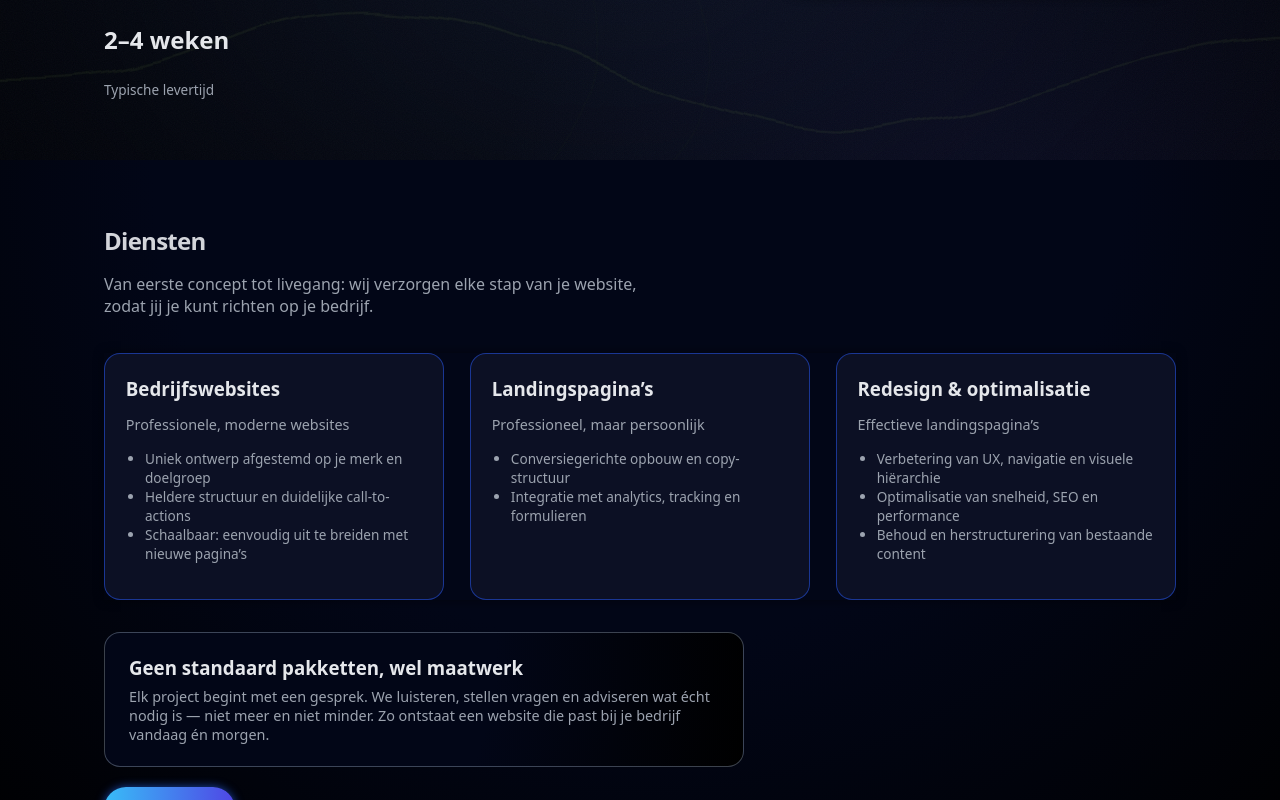
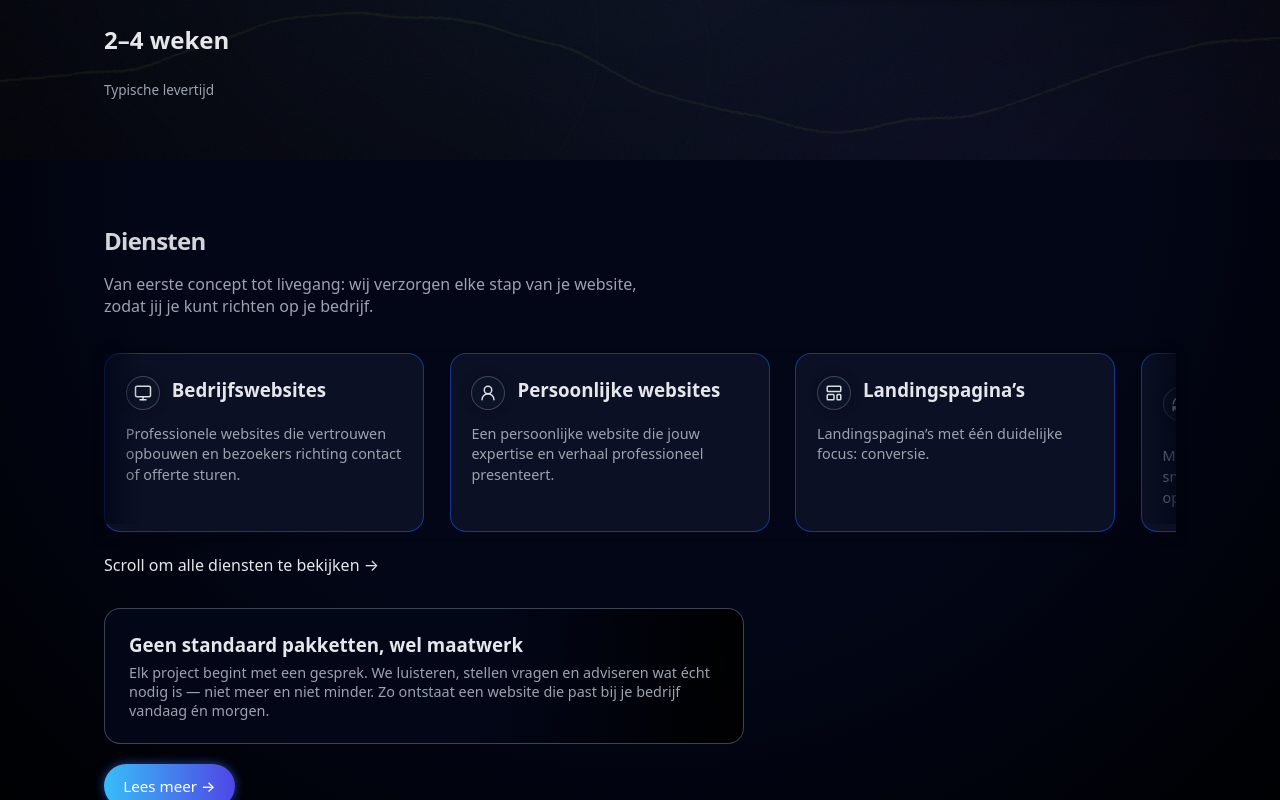
Before and after one commit to QXOonincx/Sequential, a Next.js app in the folder Nextjs/: page / in a window 1280 px wide. Shown: the part 493-1293 px from the top of the page. Built offline with nearby package versions, Linux system fonts and the light colour scheme; no server answers.

Commit message:
homepage met diensten afgemaakt

```diff
--- a/Nextjs/src/components/index.tsx
+++ b/Nextjs/src/components/index.tsx
@@ -1,23 +1,86 @@
 "use client";
 
-import React from "react";
+import React, { useMemo } from "react";
 import "@/styles/index.css";
 import Link from "next/link";
-// import NavBar from "./NavBar";
 import ContactForm from "./ContactForm";
 import { useTranslation, Trans } from "react-i18next";
-// import { Helmet } from "react-helmet-async";
+
+import {
+  Monitor,
+  UserRound,
+  LayoutTemplate,
+  RefreshCw,
+  Sparkles,
+  Settings,
+  Rocket,
+} from "lucide-react";
+
+type HomeService = {
+  key: string;
+  titleKey: string;
+  summaryKey: string;
+  icon: React.ReactNode;
+};
 
 const HomePage: React.FC = () => {
   const { t } = useTranslation();
 
+  const services: HomeService[] = useMemo(
+    () => [
+      {
+        key: "service1",
+        titleKey: "services.service1.title",
+        summaryKey: "services.service1.summary",
+        icon: <Monitor size={18} aria-hidden="true" />,
+      },
+      {
+        key: "service2",
+        titleKey: "services.service2.title",
+        summaryKey: "services.service2.summary",
+        icon: <UserRound size={18} aria-hidden="true" />,
+      },
+      {
+        key: "service3",
+        titleKey: "services.service3.title",
+        summaryKey: "services.service3.summary",
+        icon: <LayoutTemplate size={18} aria-hidden="true" />,
+      },
+      {
+        key: "service4",
+        titleKey: "services.service4.title",
+        summaryKey: "services.service4.summary",
+        icon: <RefreshCw size={18} aria-hidden="true" />,
+      },
+      {
+        key: "service5",
+        titleKey: "services.service5.title",
+        summaryKey: "services.service5.summary",
+        icon: <Sparkles size={18} aria-hidden="true" />,
+      },
+      {
+        key: "service6",
+        titleKey: "services.service6.title",
+        summaryKey: "services.service6.summary",
+        icon: <Settings size={18} aria-hidden="true" />,
+      },
+      {
+        key: "service7",
+        titleKey: "services.service7.title",
+        summaryKey: "services.service7.summary",
+        icon: <Rocket size={18} aria-hidden="true" />,
+      },
+    ],
+    []
+  );
+
   return (
     <>
-      {/* Full-page animated background (no cards / no extra sections needed) */}
+      {/* Page-scoped styling for the horizontal services row */}
+
+      {/* Full-page animated background */}
       <div className="sq-bg" aria-hidden="true">
-        {/* Soft glows + vignette */}
         <div className="sq-bg-glow" />
-        {/* Moving topo lines */}
         <svg
           className="sq-topo"
           viewBox="0 0 1400 900"
@@ -25,7 +88,6 @@ const HomePage: React.FC = () => {
           focusable="false"
         >
           <defs>
-            {/* Animated turbulence warp (remove seed animation to prevent jumps) */}
             <filter id="warp">
               <feTurbulence
                 type="fractalNoise"
@@ -59,7 +121,6 @@ const HomePage: React.FC = () => {
             </filter>
           </defs>
 
-          {/* Layer A */}
           <g
             className="layer-a"
             filter="url(#warp)"
@@ -74,7 +135,6 @@ const HomePage: React.FC = () => {
             <path d="M-80,760 C120,690 260,760 420,700 C620,620 780,790 940,760 C1100,740 1220,680 1380,720 C1540,770 1660,760 1800,700" />
           </g>
 
-          {/* Layer B */}
           <g
             className="layer-b"
             filter="url(#warp)"
@@ -89,14 +149,10 @@ const HomePage: React.FC = () => {
           </g>
         </svg>
 
-        {/* Subtle noise */}
         <div className="sq-bg-noise" />
       </div>
 
       <div className="sq-root">
-        {/* <Helmet> ... </Helmet> */}
-        {/* <NavBar /> */}
-
         <main>
           {/* Hero */}
           <section className="sq-hero">
@@ -145,43 +201,39 @@ const HomePage: React.FC = () => {
                 <p>{t("services.subtitle")}</p>
               </div>
 
-              <div className="sq-grid-3">
-                <div className="sq-card">
-                  <h3>{t("services.cards.business.title")}</h3>
-                  <p>{t("services.service1.kopje")}</p>
-                  <ul className="sq-card-list">
-                    <li>{t("services.cards.business.list.1")}</li>
-                    <li>{t("services.cards.business.list.2")}</li>
-                    <li>{t("services.cards.business.list.3")}</li>
-                  </ul>
-                </div>
+              <div className="sq-services-scroll">
+                <div className="sq-services-fade left" aria-hidden="true" />
+                <div className="sq-services-fade right" aria-hidden="true" />
 
-                <div className="sq-card">
-                  <h3>{t("services.cards.landing.title")}</h3>
-                  <p>{t("services.service2.kopje")}</p>
-                  <ul className="sq-card-list">
-                    <li>{t("services.cards.landing.list.1")}</li>
-                    <li>{t("services.cards.landing.list.2")}</li>
-                  </ul>
-                </div>
+                <div className="sq-services-row" role="list">
+                  {services.map((s) => (
+                    <div
+                      key={s.key}
+                      className="sq-card sq-services-item"
+                      role="listitem"
+                    >
+                      <div className="sq-home-service-head">
+                        <span className="sq-home-service-icon">{s.icon}</span>
+                        <h3 className="sq-home-service-title">
+                          {t(s.titleKey)}
+                        </h3>
+                      </div>
 
-                <div className="sq-card">
-                  <h3>{t("services.cards.redesign.title")}</h3>
-                  <p>{t("services.service3.kopje")}</p>
-                  <ul className="sq-card-list">
-                    <li>{t("services.cards.redesign.list.1")}</li>
-                    <li>{t("services.cards.redesign.list.2")}</li>
-                    <li>{t("services.cards.redesign.list.3")}</li>
-                  </ul>
+                      <p className="sq-home-service-summary">
+                        {t(s.summaryKey)}
+                      </p>
+                    </div>
+                  ))}
                 </div>
               </div>
+
+              <p>{t("services.scrollHint")}</p>
 
               {/* ✅ Extra tekstblok onderaan bij Diensten */}
               <div className="sq-process-outro" style={{ marginTop: "2rem" }}>
                 <h3>{t("services.outro.title")}</h3>
                 <p>{t("services.outro.text")}</p>
               </div>
-
               <div style={{ marginTop: "1.25rem" }}>
                 <Link href="/onze-diensten" className="sq-btn sq-btn-primary">
                   {t("services.link")}
--- a/Nextjs/src/locales/en/translation.json
+++ b/Nextjs/src/locales/en/translation.json
@@ -35,6 +35,8 @@
   "services.service1.list.2": "Clear structure, navigation, and visual hierarchy",
   "services.service1.list.3": "Scalable: easy to expand with new pages",
   "services.service1.list.4": "Mobile-friendly, fast, and built cleanly",
+
+  "services.scrollHint": "Scroll to see al services →",
 
   "services.service2.title": "Personal websites",
   "services.service2.kopje": "Professional, but personal",
--- a/Nextjs/src/locales/nl/translation.json
+++ b/Nextjs/src/locales/nl/translation.json
@@ -109,6 +109,8 @@
 
   "services.link": "Lees meer →",
 
+  "services.scrollHint": "Scroll om alle diensten te bekijken →",
+
   "process.title": "Ons proces",
   "process.subtitle": "Een helder en eenvoudig traject, zodat je altijd weet wat de volgende stap is.",
   "process.step1.title": "Ontdekking & benodigheden",
--- a/Nextjs/src/styles/sections.css
+++ b/Nextjs/src/styles/sections.css
@@ -274,8 +274,144 @@
   border: 1px solid rgba(148, 163, 184, 0.4);
 }
 
-/* Responsive grids */
+/* =========================================================
+   Homepage – Horizontal Services Scroll
+   (Merged: old CSS + the CSS that was inside the HomePage <style jsx global>)
+   ========================================================= */
 
+.sq-services-scroll {
+  position: relative;
+  margin-top: 1.2rem;
+}
+
+/* Horizontal scroll row */
+.sq-services-row {
+  display: flex;
+  gap: 1.6rem;
+  overflow-x: auto;
+  padding-bottom: 0.4rem;
+
+  scroll-snap-type: x mandatory;
+  -webkit-overflow-scrolling: touch;
+
+  /* keep consistent with site cards */
+  box-shadow: var(--sq-shadow-soft);
+}
+
+/* Scrollbar styling (WebKit browsers) */
+.sq-services-row::-webkit-scrollbar {
+  height: 10px;
+}
+
+.sq-services-row::-webkit-scrollbar-track {
+  background: rgba(15, 23, 42, 0.35);
+  border-radius: 999px;
+  border: 1px solid rgba(148, 163, 184, 0.18);
+}
+
+.sq-services-row::-webkit-scrollbar-thumb {
+  background: linear-gradient(to right, #38bdf8, #4f46e5);
+  border-radius: 999px;
+}
+
+/* Individual service card inside the row
+   ✅ matches the latest homepage: fixed width so text wraps and cards stay compact */
+.sq-services-item {
+  flex: 0 0 auto;
+  width: 320px; /* compact like earlier */
+  scroll-snap-align: start;
+  display: flex;
+  flex-direction: column;
+}
+
+/* Edge fade overlays (left & right)
+   ✅ matches the latest homepage (slimmer + softer) */
+.sq-services-fade {
+  pointer-events: none;
+  position: absolute;
+  top: 0;
+  bottom: 14px; /* leaves room for scrollbar */
+  width: 36px; /* slimmer */
+  z-index: 2;
+}
+
+.sq-services-fade.left {
+  left: 0;
+  background: linear-gradient(
+    to right,
+    rgba(2, 6, 23, 0.72),
+    rgba(2, 6, 23, 0)
+  );
+}
+
+.sq-services-fade.right {
+  right: 0;
+  background: linear-gradient(
+    to left,
+    rgba(2, 6, 23, 0.72),
+    rgba(2, 6, 23, 0)
+  );
+}
+
+/* Card head like on your diensten overview */
+.sq-home-service-head {
+  display: flex;
+  align-items: center;
+  gap: 0.75rem;
+  margin-bottom: 0.6rem;
+}
+
+.sq-home-service-icon {
+  width: 34px;
+  height: 34px;
+  border-radius: 999px;
+  display: inline-flex;
+  align-items: center;
+  justify-content: center;
+  border: 1px solid rgba(148, 163, 184, 0.35);
+  background: rgba(15, 23, 42, 0.55);
+  color: rgba(229, 231, 235, 0.95);
+  box-shadow: 0 0px 10px rgba(0, 0, 0, 0.35);
+  flex: 0 0 auto;
+}
+
+/* Title wraps nicely instead of stretching the card */
+.sq-home-service-title {
+  margin: 0;
+  min-width: 0;
+  overflow-wrap: anywhere;
+  word-break: break-word;
+}
+
+/* Summary wraps normally and doesn't force larger cards */
+.sq-home-service-summary {
+  margin: 0.25rem 0 0;
+  color: var(--sq-muted);
+  font-size: 0.95rem;
+  line-height: 1.45;
+  overflow-wrap: anywhere;
+  word-break: break-word;
+}
+
+/* Scroll hint text below the row (keep if you still use it somewhere) */
+.sq-services-hint {
+  margin-top: 0.7rem;
+  color: var(--sq-muted);
+  font-size: 0.85rem;
+}
+
+/* Mobile tweaks */
+@media (max-width: 767px) {
+  .sq-services-item {
+    width: 280px;
+  }
+
+  .sq-services-fade {
+    width: 38px;
+  }
+}
+
+/* Responsive grids (kept from your old CSS snippet) */
 @media (min-width: 768px) {
   .sq-grid-3 {
     grid-template-columns: repeat(3, minmax(0, 1fr));
```
Also changed, not shown: Nextjs/src/styles/base.css (line endings or trailing spaces).
